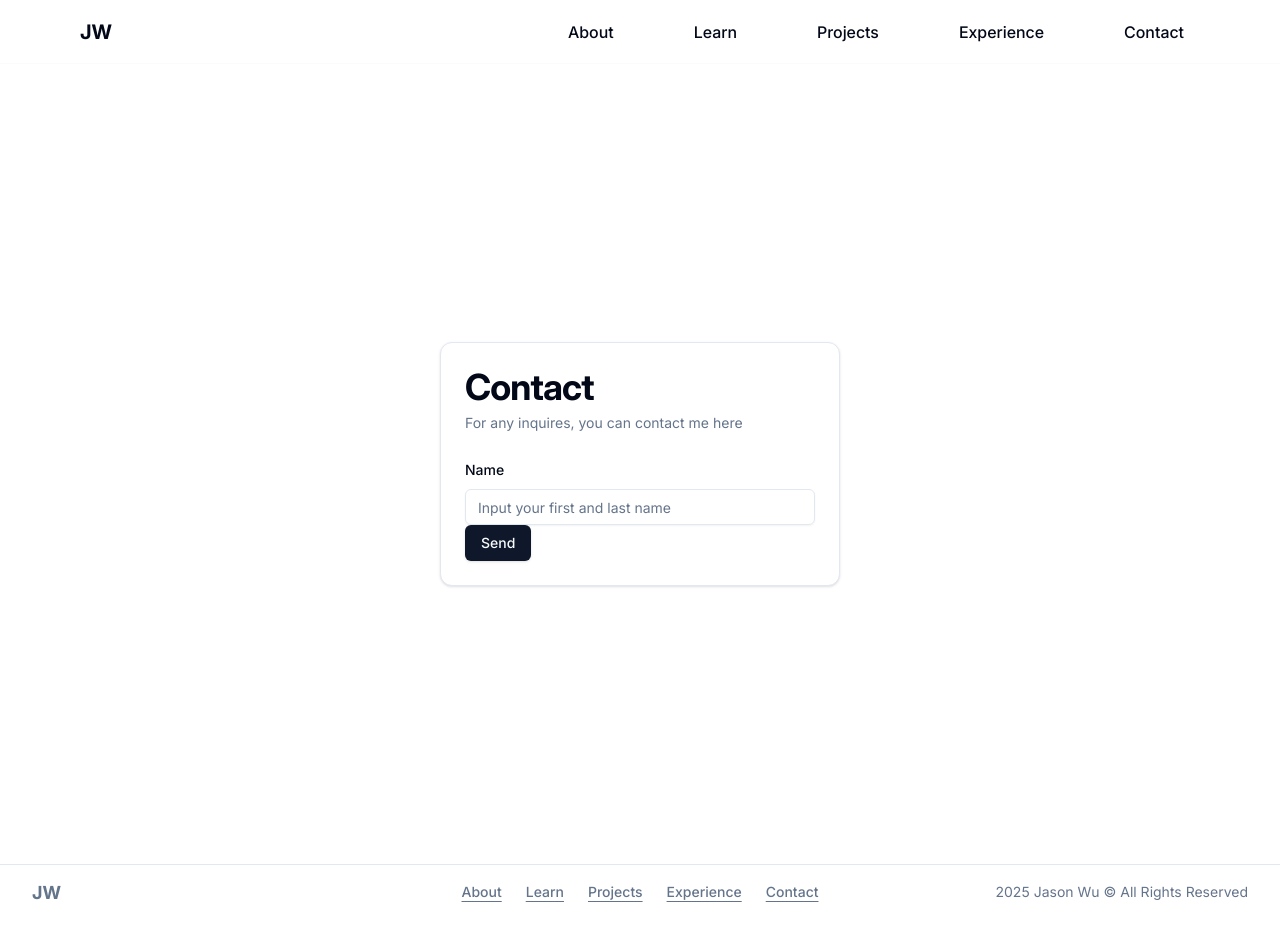
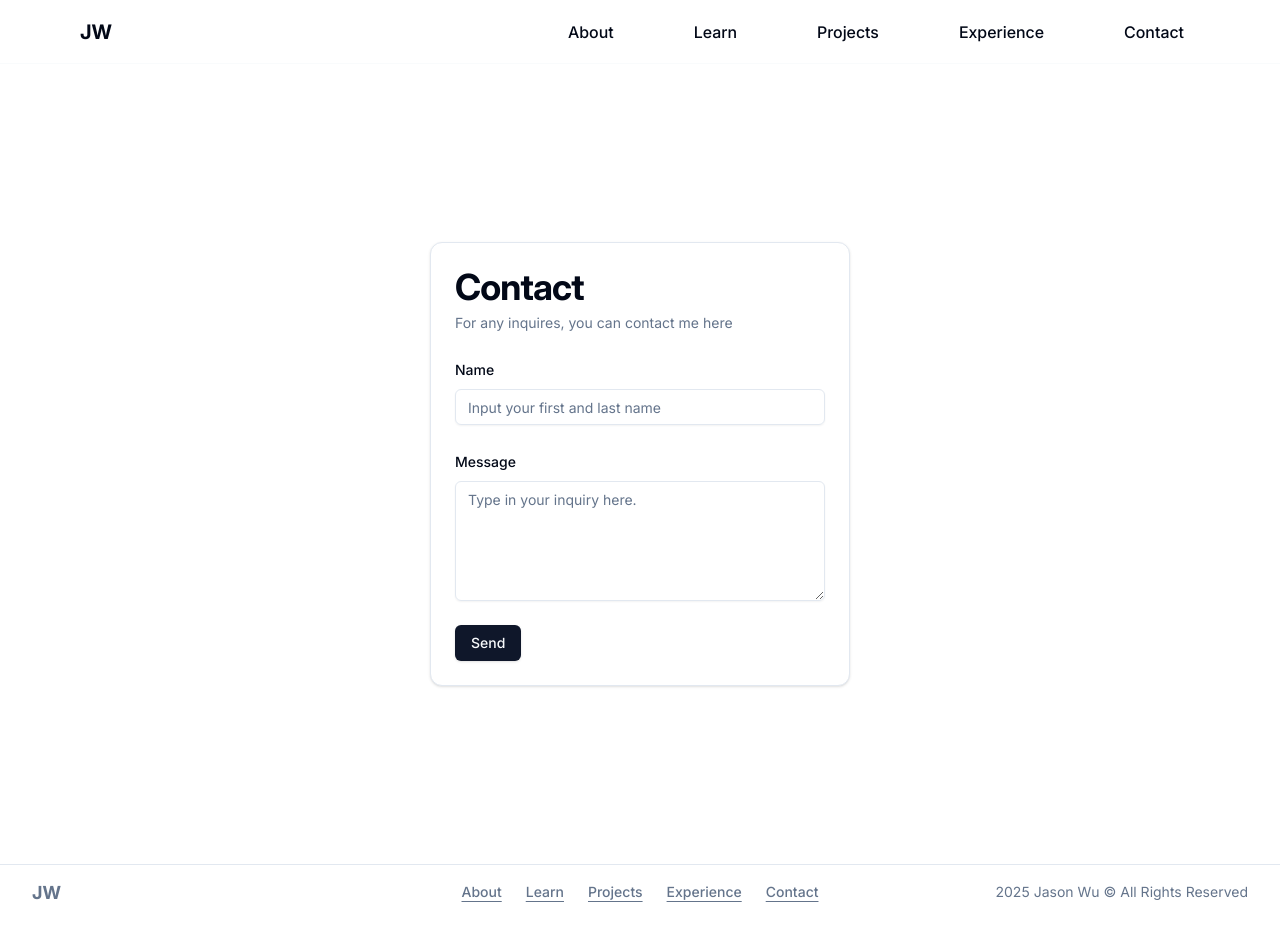
Before and after one commit to JDubWeuu/personal-website, a Next.js app: page /contact in a window 1280 px wide. Built offline with nearby package versions, Linux system fonts and the light colour scheme.

Commit message:
form front finished

```diff
--- a/next.config.mjs
+++ b/next.config.mjs
@@ -1,4 +1,8 @@
 /** @type {import('next').NextConfig} */
-const nextConfig = {};
+const nextConfig = {
+  experimental: {
+    taint: true,
+  },
+};
 
 export default nextConfig;
--- /dev/null
+++ b/src/app/contact/helper.ts
@@ -0,0 +1,5 @@
+import { FormEvent } from "react";
+
+export const onSubmit = async (event: FormEvent<HTMLFormElement>) => {
+
+};
--- a/src/app/contact/page.tsx
+++ b/src/app/contact/page.tsx
@@ -18,17 +18,22 @@ import {
 } from "@/components/ui/card";
 import { useForm } from "react-hook-form";
 import { Input } from "@/components/ui/input";
+import { Textarea } from "@/components/ui/textarea";
 // import { Label } from "@/components/ui/label";
 import { Button } from "@/components/ui/button";
-import { z } from 'zod'
+import { z } from "zod";
 import { zodResolver } from "@hookform/resolvers/zod";
 
 const contactSchema = z.object({
-    name: z.string()
+  name: z
+    .string()
     .nonempty("Name is required")
     .refine((val) => isNaN(Number(val)), {
       message: "Name must be a string, not a number",
     }),
+  message: z
+    .string()
+    .nonempty("Message content must be included in contact form"),
 });
 
 const Contact = () => {
@@ -36,8 +41,9 @@ const Contact = () => {
     resolver: zodResolver(contactSchema),
     defaultValues: {
       name: "",
+      message: "",
     },
-    mode: "onChange"
+    mode: "onChange",
   });
 
   //   const onSubmit = (data: z.infer<typeof contactSchema>) => {
@@ -48,12 +54,19 @@ const Contact = () => {
   //     console.log('Form errors:', errors);
   //   };
 
+  const onSubmit = async (values: z.infer<typeof contactSchema>) => {
+    console.log(values);
+    // make a post request to api with values from form and send the email to my email
+  };
+
   useEffect(() => {
     console.log(form);
-  }, [form]);
+    console.log(Object.keys(form?.formState.touchedFields));
+    console.log(form?.formState?.errors);
+  }, [form.formState]);
   return (
     <div className="flex justify-center items-center w-full min-h-screen">
-      <Card className="w-[400px]">
+      <Card className="w-[420px]">
         <CardHeader>
           <CardTitle className="font-bold text-4xl">Contact</CardTitle>
           <CardDescription>
@@ -62,17 +75,20 @@ const Contact = () => {
         </CardHeader>
         <CardContent>
           <Form {...form}>
-            <form>
+            <form onSubmit={form.handleSubmit(onSubmit)}>
               <FormField
                 control={form.control}
                 name="name"
                 render={({ field }) => {
                   return (
                     <>
-                      <FormItem>
+                      <FormItem className="mb-6">
                         <FormLabel>Name</FormLabel>
                         <FormControl>
-                          <Input placeholder="Input your first and last name" {...field} />
+                          <Input
+                            placeholder="Input your first and last name"
+                            {...field}
+                          />
                         </FormControl>
                         {form?.formState?.errors?.name && (
                           <>
@@ -80,6 +96,30 @@ const Contact = () => {
                               {form.formState.errors.name.message}
                             </FormMessage>
                           </>
+                        )}
+                      </FormItem>
+                    </>
+                  );
+                }}
+              />
+              <FormField
+                control={form.control}
+                name="message"
+                render={({ field }) => {
+                  return (
+                    <>
+                      <FormItem className="mb-6">
+                        <FormLabel>Message</FormLabel>
+                        <FormControl>
+                          <Textarea
+                            placeholder="Type in your inquiry here."
+                            {...field}
+                          />
+                        </FormControl>
+                        {form?.formState?.errors?.message && (
+                          <FormMessage>
+                            {form?.formState?.errors?.message?.message}
+                          </FormMessage>
                         )}
                       </FormItem>
                     </>
--- /dev/null
+++ b/src/app/models/Links.ts
@@ -0,0 +1,4 @@
+export type Links = {
+    github: string,
+    linkedin: string
+}
--- /dev/null
+++ b/src/components/ui/textarea.tsx
@@ -0,0 +1,22 @@
+import * as React from "react"
+
+import { cn } from "@/lib/utils"
+
+const Textarea = React.forwardRef<
+  HTMLTextAreaElement,
+  React.ComponentProps<"textarea">
+>(({ className, ...props }, ref) => {
+  return (
+    <textarea
+      className={cn(
+        "flex min-h-[120px] w-full rounded-md border border-input bg-transparent px-3 py-2 text-base shadow-sm placeholder:text-muted-foreground focus-visible:outline-none focus-visible:ring-1 focus-visible:ring-ring disabled:cursor-not-allowed disabled:opacity-50 md:text-sm",
+        className
+      )}
+      ref={ref}
+      {...props}
+    />
+  )
+})
+Textarea.displayName = "Textarea"
+
+export { Textarea }
--- a/src/config/site.ts
+++ b/src/config/site.ts
@@ -1,4 +1,6 @@
-export const links = {
+import { Links } from "@/app/models/Links";
+
+export const links: Links = {
   github: "https://github.com/JDubWeuu",
   linkedin: "https://www.linkedin.com/in/jason-wu-261741215/",
 };
```
Lines whose indentation alone changed are shown as unchanged.
